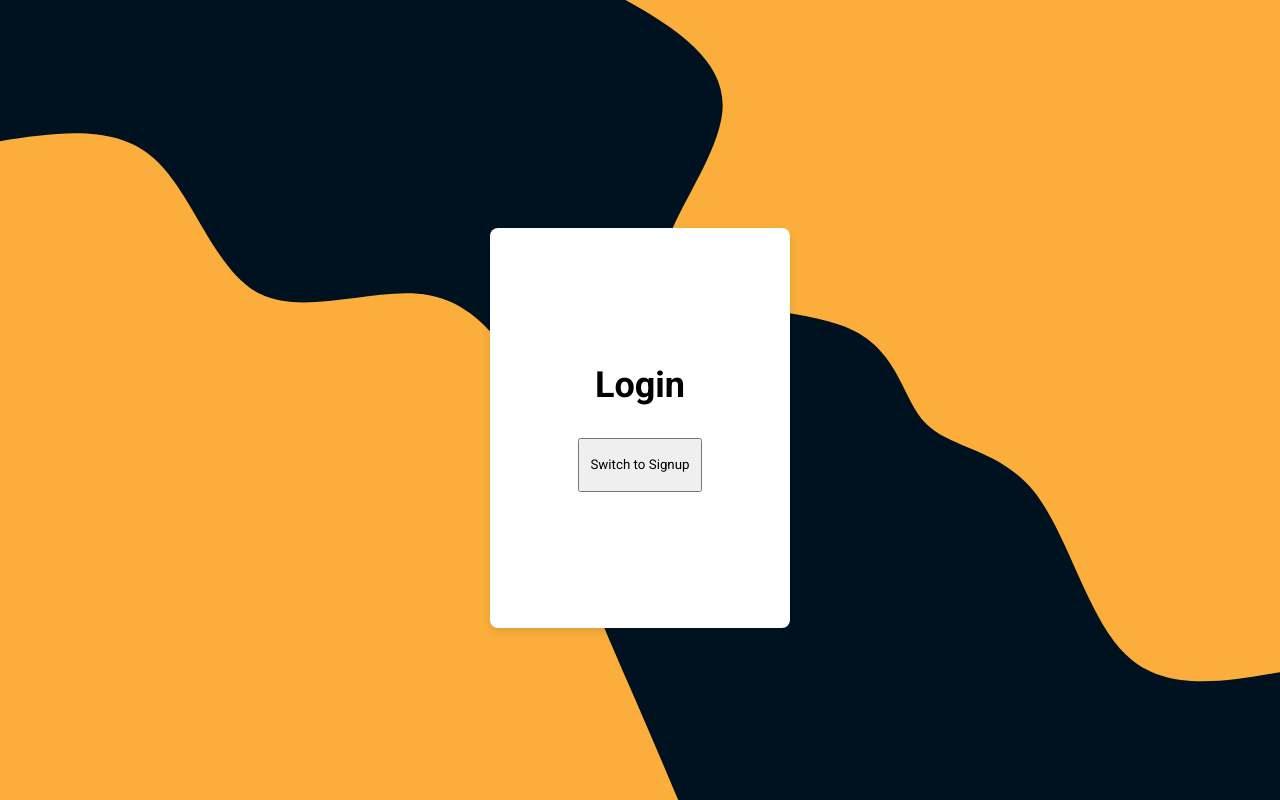
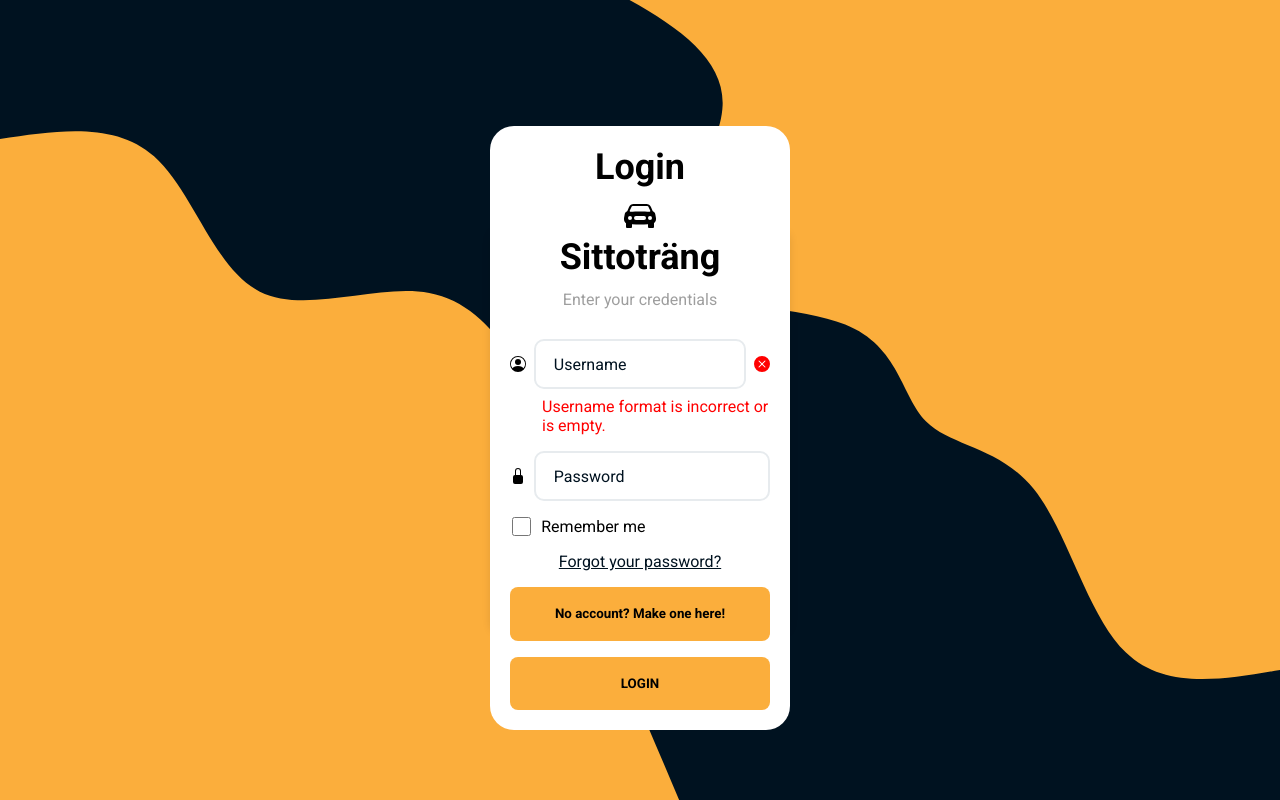
Before and after one commit to ro-ed/Sittotrang, an Angular app: page / in a window 1280 px wide. Built offline with nearby package versions, Linux system fonts and the light colour scheme.

Commit message:
login page design update

```diff
--- a/package.json
+++ b/package.json
@@ -19,7 +19,7 @@
     "@angular/platform-browser-dynamic": "^15.0.0",
     "@angular/router": "^15.0.0",
     "rxjs": "~7.5.0",
-    "sweetalert2": "^11.6.15",
+    "sweetalert2": "^11.10.1",
     "tslib": "^2.3.0",
     "zone.js": "~0.12.0"
   },
--- a/src/app/login/login.component.html
+++ b/src/app/login/login.component.html
@@ -114,9 +114,102 @@
   <div class="card-container">
     <div class="card" id="card">
       <div class="card-face login-card">
-        <h2>Login</h2>
-        <!-- Your login form goes here -->
-        <button (click)="flipCard()">Switch to Signup</button>
+        <div class="login-card">
+          <h2>Login</h2>
+          <!-- Your login form goes here -->
+          <svg
+            xmlns="http://www.w3.org/2000/svg"
+            width="32"
+            height="32"
+            fill="currentColor"
+            class="bi bi-car-front-fill"
+            viewBox="0 0 16 16"
+          >
+            <path
+              d="M2.52 3.515A2.5 2.5 0 0 1 4.82 2h6.362c1 0 1.904.596 2.298 1.515l.792 1.848c.075.175.21.319.38.404.5.25.855.715.965 1.262l.335 1.679c.033.161.049.325.049.49v.413c0 .814-.39 1.543-1 1.997V13.5a.5.5 0 0 1-.5.5h-2a.5.5 0 0 1-.5-.5v-1.338c-1.292.048-2.745.088-4 .088s-2.708-.04-4-.088V13.5a.5.5 0 0 1-.5.5h-2a.5.5 0 0 1-.5-.5v-1.892c-.61-.454-1-1.183-1-1.997v-.413a2.5 2.5 0 0 1 .049-.49l.335-1.68c.11-.546.465-1.012.964-1.261a.807.807 0 0 0 .381-.404l.792-1.848ZM3 10a1 1 0 1 0 0-2 1 1 0 0 0 0 2Zm10 0a1 1 0 1 0 0-2 1 1 0 0 0 0 2ZM6 8a1 1 0 0 0 0 2h4a1 1 0 1 0 0-2H6ZM2.906 5.189a.51.51 0 0 0 .497.731c.91-.073 3.35-.17 4.597-.17 1.247 0 3.688.097 4.597.17a.51.51 0 0 0 .497-.731l-.956-1.913A.5.5 0 0 0 11.691 3H4.309a.5.5 0 0 0-.447.276L2.906 5.19Z"
+            />
+          </svg>
+          <h2>Sittoträng</h2>
+          <h3>Enter your credentials</h3>
+          <form class="login-form" autocomplete="on">
+            <div class="input-fields">
+              <div class="username-input-container">
+                <div class="icon" [innerHTML]="usernameIcon"></div>
+                <div class="form-field">
+                  <label [ngClass]="usernameIsFocused ? 'label-focused' : ''"
+                    >Username</label
+                  >
+                  <input
+                    type="text"
+                    (focus)="usernameIsFocused = true"
+                    (blur)="onUsernameBlur($event)"
+                    [(ngModel)]="username"
+                    name="inputUsername"
+                    id="username"
+                    (ngModelChange)="validateEmail(username)"
+                  />
+                  <div
+                    class="icon-correct-format"
+                    *ngIf="!isCorrectUsernameFormat"
+                    [innerHTML]="failureIcon"
+                  ></div>
+                  <div
+                    class="icon-correct-format"
+                    *ngIf="isCorrectUsernameFormat"
+                    [innerHTML]="successIcon"
+                  ></div>
+                </div>
+              </div>
+              <div
+                class="username-wrong-format"
+                *ngIf="!isCorrectUsernameFormat"
+              >
+                Username format is incorrect or is empty.
+              </div>
+              <div class="password-input-container">
+                <div class="icon" [innerHTML]="passwordIcon"></div>
+                <div class="form-field">
+                  <label [ngClass]="passwordIsFocused ? 'label-focused' : ''"
+                    >Password</label
+                  >
+                  <input
+                    type="password"
+                    (focus)="passwordIsFocused = true"
+                    (blur)="onPasswordBlur($event)"
+                    [(ngModel)]="password"
+                    name="inputPassword"
+                    id="password"
+                  />
+                  <div
+                    class="icon-correct-format"
+                    *ngIf="isWrongPassword"
+                    [innerHTML]="failureIcon"
+                  ></div>
+                </div>
+              </div>
+              <div class="invalid-password" *ngIf="isWrongPassword">
+                Wrong password. Try again.
+              </div>
+            </div>
+            <div class="rememberCredentials">
+              <input
+                type="checkbox"
+                name="remeberCredentials"
+                [(ngModel)]="rememberCredentials"
+                class="rememberCredentialsCheckbox"
+                (click)="hasCheckedRemeberCredentials()"
+                id="rememberCredentialsId"
+              />
+              <label for="remeberCredentials">Remember me</label>
+            </div>
+            <a href="#">Forgot your password?</a>
+            <button id="flip-card-btn-turn-to-back" (click)="flipCard()">
+              No account? Make one here!
+            </button>
+
+            <button (click)="login($event)">LOGIN</button>
+          </form>
+        </div>
       </div>
       <div class="card-face signup-card">
         <h2>Signup</h2>
--- a/src/app/login/login.component.scss
+++ b/src/app/login/login.component.scss
@@ -3,10 +3,6 @@
   padding: 0;
   box-sizing: border-box;
 }
-
-// button {
-//     height: 2em;
-// }
 
 html,
 body {
@@ -17,7 +13,6 @@ body {
   display: grid;
   place-items: center;
   margin: 0;
-  //padding: 0 24px;
   background-image: url("../images/blob-scene-haikei.svg");
   background-repeat: no-repeat;
   background-size: cover;
@@ -37,17 +32,6 @@ button {
   }
 }
 
-// body {
-//     display: grid;
-//     place-items: center;
-//     margin: 0;
-//     padding: 0 24px;
-//     background-image: url("../../app/images/blob-scene-haikei.svg");
-//     background-repeat: no-repeat;
-//     background-size: cover;
-//     animation: pan 6s infinite alternate linear;
-// }
-
 @media (width: 500px) {
   body {
     padding: 0;
@@ -55,7 +39,6 @@ button {
 }
 
 .login-card {
-  //width: 100%;
   padding: 70px 30px 44px;
   border-radius: 24px;
   background: #ffffff;
@@ -124,50 +107,6 @@ button {
   color: #fbae3c;
   transition: 0.2s ease-in-out;
 }
-
-// h1 {
-//     margin-top: 15%;
-//     margin-bottom: 10px;
-//     font-size: 32px;
-//     font-weight: 700;
-// }
-
-// h3 {
-//     color: #939fab;
-//     font-weight: 600;
-// }
-
-// form {
-//     margin-top: 6rem;
-
-//     .forgot-password-link {
-//         text-decoration: none;
-//         display: inline-block;
-//         width: 100%;
-//         text-align: right;
-//         font-weight: 600;
-//         font-size: 14px;
-//         color: #4a4a4a;
-//     }
-
-//     app-button {
-//         display: block;
-//         margin-top: 3rem;
-//         width: 100%;
-//     }
-// }
-
-// .footer-text {
-//     text-align: center;
-//     font-size: 17px;
-//     margin-top: 50%;
-
-//     a {
-//         text-decoration: none;
-//         font-weight: 600;
-//         color: #fa578e;
-//     }
-// }
 
 .form-field {
   display: flex;
@@ -310,8 +249,6 @@ button {
 
 .login-card,
 .signup-card {
-  width: 100%;
-  height: 100%;
   padding: 20px;
   box-sizing: border-box;
   position: absolute;
@@ -336,7 +273,6 @@ button {
 }
 
 button {
-  margin-top: 20px;
   padding: 10px;
   cursor: pointer;
 }
```
Also changed, not shown: 1 other file (tests, documents, lock files or other folders).
